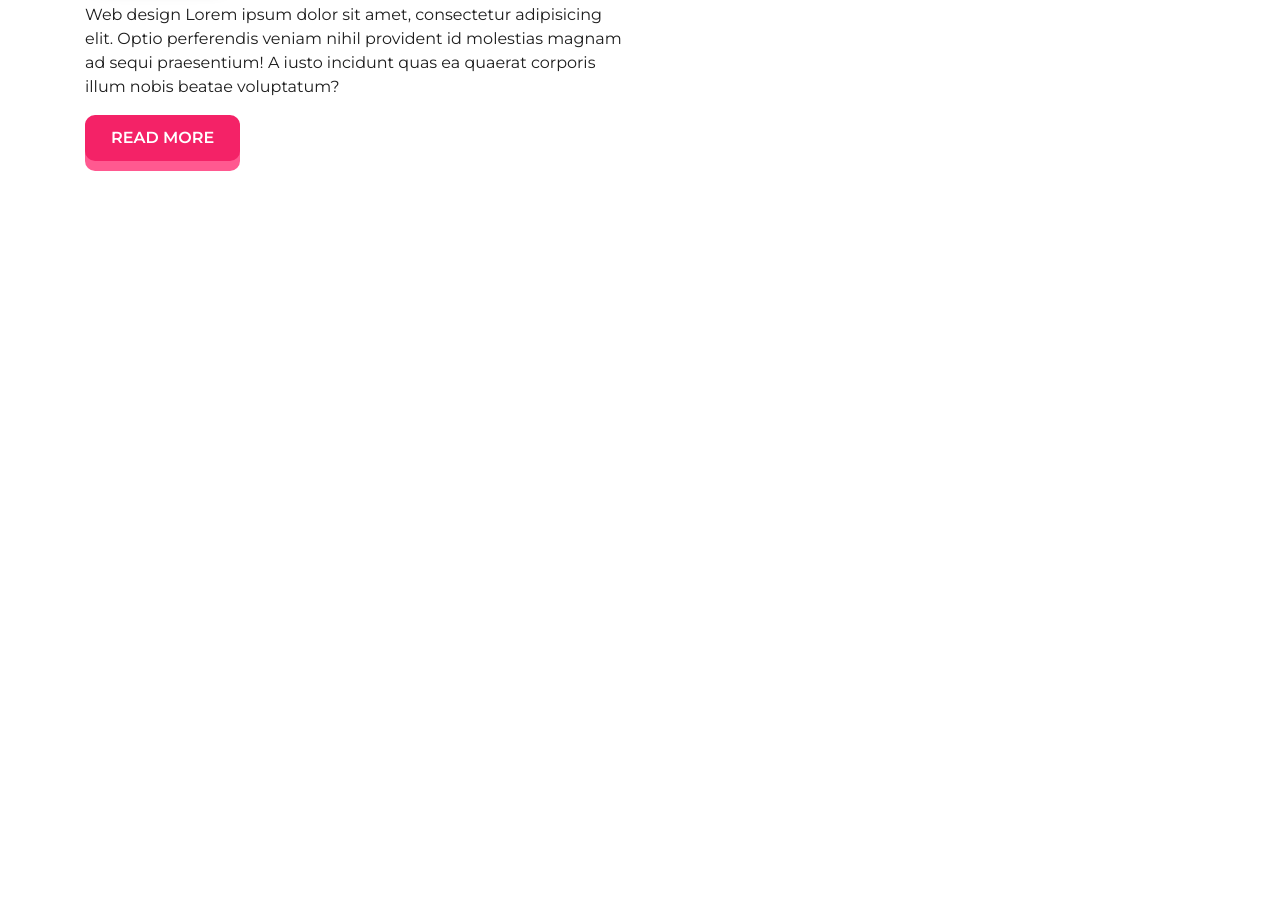
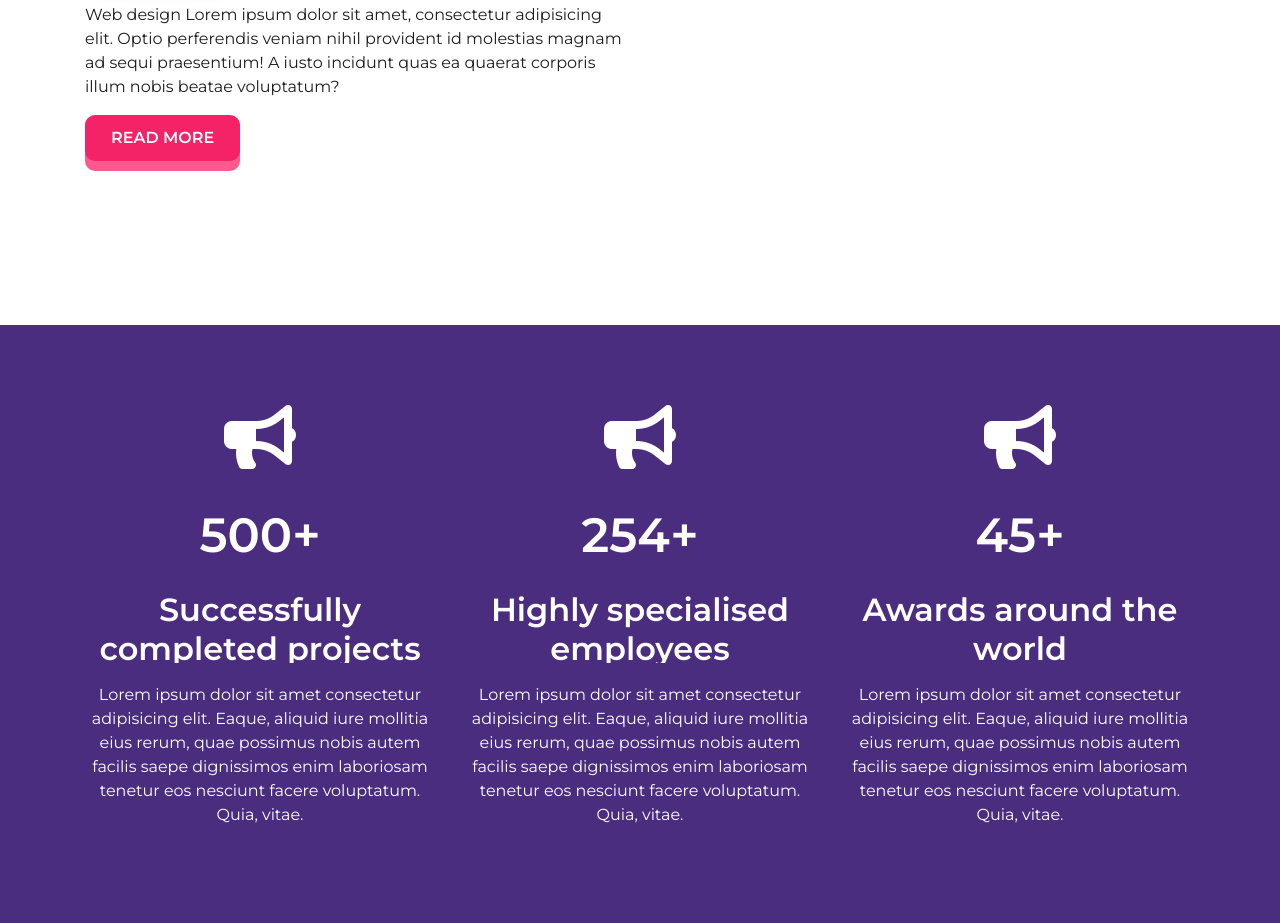
Before and after one commit to burdianov/bootstrap-site, a plain HTML site: page index.html in a window 1280 px wide. Shown: the part 1148-2071 px from the top of the page. Before the commit the page ends 1473 px from the top, so only its background shows below. Drawn offline with nearby package versions, Linux system fonts and the light colour scheme.

Commit message:
section achievement

```diff
--- a/css/style.css
+++ b/css/style.css
@@ -129,6 +129,35 @@ h4 {
   background-color: #da1757;
 }
 
+/* ============== .section-achievement ============== */
+.section-achievement {
+  background-color: #4b2d7f;
+  color: #ffffff;
+  font-size: 1rem;
+  padding: 0;
+}
+.section-achievement i {
+  font-size: 4rem;
+}
+.section-achievement .num {
+  font-size: 3rem;
+  font-weight: 600;
+  margin: 30px 0 20px;
+}
+.section-achievement h4 {
+  font-size: 2rem;
+  height: 4.5rem;
+  overflow: hidden;
+}
+.section-achievement .achievement-item {
+  padding-top: 80px;
+  padding-bottom: 80px;
+  transition: all 0.5s;
+}
+.section-achievement .achievement-item:hover {
+  background-color: #40286a;
+}
+
 /* Large devices, wide screens */
 @media only screen and (max-width: 1200px) {
 }
@@ -162,6 +191,10 @@ h4 {
   .h3,
   h4 {
     font-size: 30px;
+  }
+  .section-achievement .achievement-item {
+    padding-top: 40px;
+    padding-bottom: 40px;
   }
 }
 
--- a/index.html
+++ b/index.html
@@ -174,6 +174,46 @@
       </div>
     </section>
 
+    <section class="section-achievement text-center">
+      <div class="container">
+        <div class="row">
+          <div class="col-md-4 achievement-item">
+            <div><i class="fas fa-bullhorn"></i></div>
+            <div class="num">500+</div>
+            <h4><span>Successfully</span> completed projects</h4>
+            <p>
+              Lorem ipsum dolor sit amet consectetur adipisicing elit. Eaque,
+              aliquid iure mollitia eius rerum, quae possimus nobis autem
+              facilis saepe dignissimos enim laboriosam tenetur eos nesciunt
+              facere voluptatum. Quia, vitae.
+            </p>
+          </div>
+          <div class="col-md-4 achievement-item">
+            <div><i class="fas fa-bullhorn"></i></div>
+            <div class="num">254+</div>
+            <h4><span>Highly</span> specialised employees</h4>
+            <p>
+              Lorem ipsum dolor sit amet consectetur adipisicing elit. Eaque,
+              aliquid iure mollitia eius rerum, quae possimus nobis autem
+              facilis saepe dignissimos enim laboriosam tenetur eos nesciunt
+              facere voluptatum. Quia, vitae.
+            </p>
+          </div>
+          <div class="col-md-4 achievement-item">
+            <div><i class="fas fa-bullhorn"></i></div>
+            <div class="num">45+</div>
+            <h4><span>Awards</span> around the world</h4>
+            <p>
+              Lorem ipsum dolor sit amet consectetur adipisicing elit. Eaque,
+              aliquid iure mollitia eius rerum, quae possimus nobis autem
+              facilis saepe dignissimos enim laboriosam tenetur eos nesciunt
+              facere voluptatum. Quia, vitae.
+            </p>
+          </div>
+        </div>
+      </div>
+    </section>
+
     <script
       src="https://code.jquery.com/jquery-3.3.1.slim.min.js"
       integrity="sha384-q8i/X+965DzO0rT7abK41JStQIAqVgRVzpbzo5smXKp4YfRvH+8abtTE1Pi6jizo"
```
